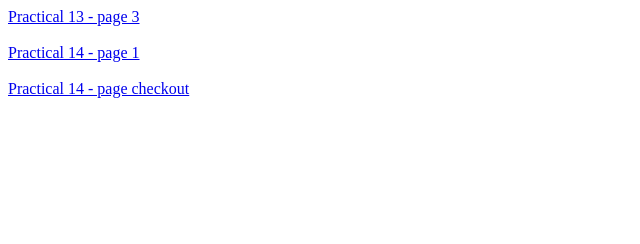
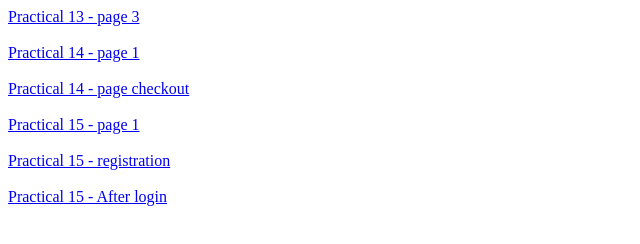
Before and after one commit to avinash-chandravansi/zoo, a plain HTML site: page index.html in a window 1280 px wide. Shown: the whole page, without its empty margins (0-640 px from the left). Drawn offline with Linux system fonts and the light colour scheme.

Commit message:
Update index.html

```diff
--- a/index.html
+++ b/index.html
@@ -7,3 +7,17 @@
 <br>
 <br>
 <a href="practical14_checkout.html">Practical 14 - page checkout  </a>
+
+
+<br>
+<br>
+<a href="practical15_page1.html">Practical 15 - page 1  </a>
+
+
+<br>
+<br>
+<a href="practical15_reg.html">Practical 15 - registration  </a>
+
+<br>
+<br>
+<a href="practical15_login.html">Practical 15 - After login  </a>
```
